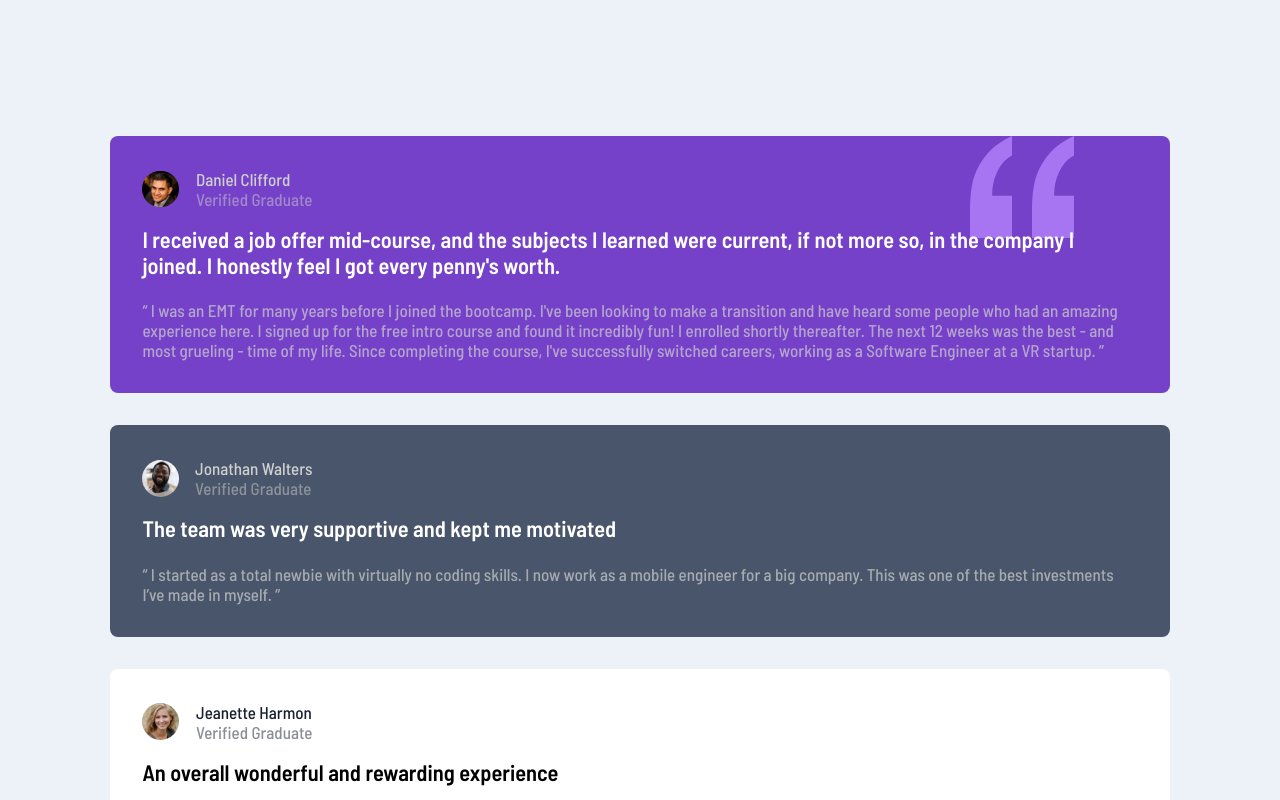
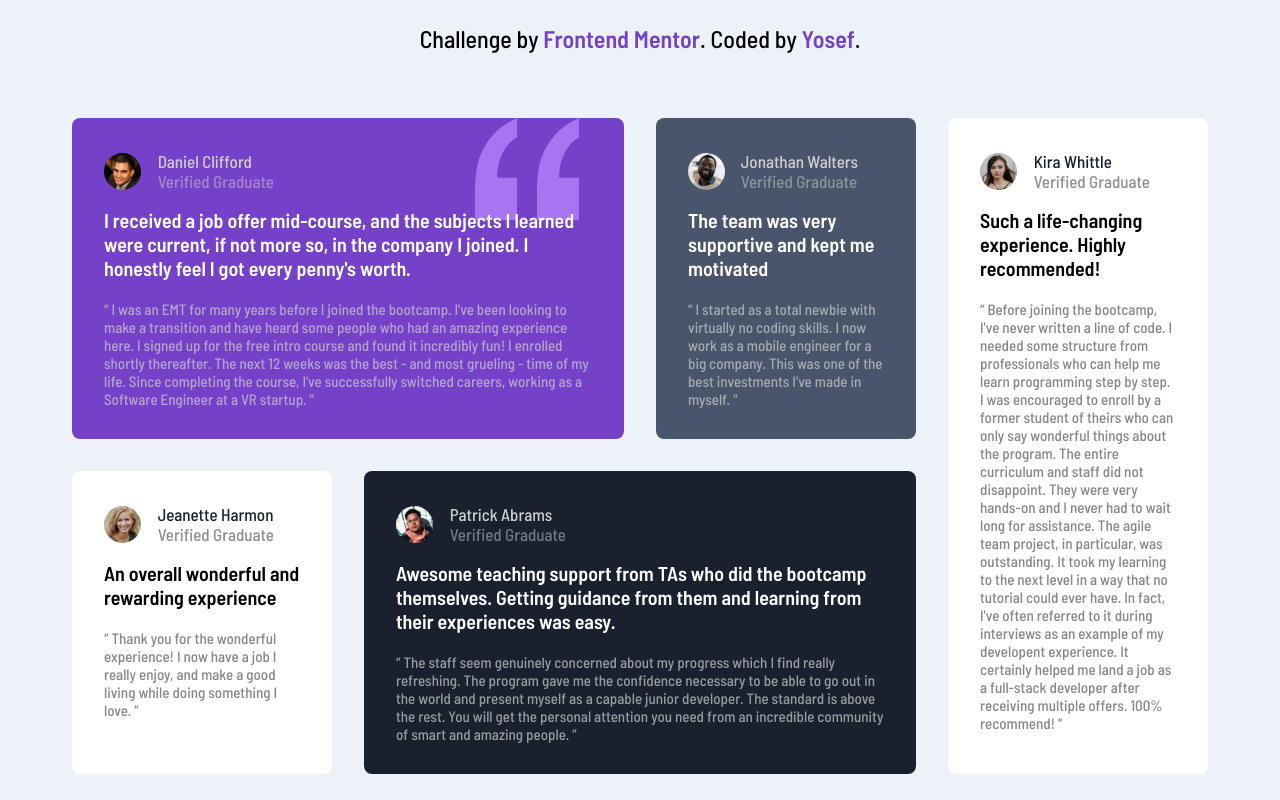
Before and after one commit to Yosity/Testimonials-grid-section, a plain HTML site: page index.html in a window 1280 px wide. Shown: the top 800 px of the page. Drawn offline with Linux system fonts and the light colour scheme.

Commit message:
Uploaded project files

```diff
--- a/index.html
+++ b/index.html
@@ -22,15 +22,6 @@
     <title>Frontend Mentor | [Challenge Name Here]</title>
 
     <!-- Feel free to remove these styles or customise in your own stylesheet 👍 -->
-    <style>
-      .attribution {
-        font-size: 11px;
-        text-align: center;
-      }
-      .attribution a {
-        color: hsl(228, 45%, 44%);
-      }
-    </style>
   </head>
   <body>
     <main class="grid">
@@ -135,12 +126,11 @@
         </p>
       </section>
     </main>
-
     <div class="attribution">
       Challenge by
       <a href="https://www.frontendmentor.io?ref=challenge" target="_blank"
         >Frontend Mentor</a
-      >. Coded by <a href="#">Your Name Here</a>.
+      >. Coded by <a href="#">Yosef</a>.
     </div>
   </body>
 </html>
--- a/style.css
+++ b/style.css
@@ -15,6 +15,33 @@ main {
     min-width: 300px;
 }
 
+@media (min-width : 1000px) {
+
+    body {
+        padding: 3% 5%;
+        display: flex;
+        justify-content: center;
+        align-items: center;
+    }
+    main {
+        grid-template-columns: 1fr 1fr 1fr 1fr;
+        max-width: 90rem;
+    }
+    #card-one ,
+    #card-four{
+        grid-column: span 2;
+    }
+    #card-three {
+        grid-row: 2;
+        grid-column: 1;
+    }
+    #card-five {
+        grid-column: 4;
+        grid-row: 1;
+        grid-row-start: 1;
+        grid-row-end: 3 ;
+    }
+}
 .card {
     border-radius: 0.5rem;
     padding: 1rem 2rem;
@@ -51,6 +78,17 @@ main {
     color: hsl(0, 0%, 81%);
     opacity: 70%;
 }
+@media (min-width : 1000px) {
+
+    .article-header {
+        font-size: 20px;
+    }
+    .article {
+        font-size: 15px;
+    }
+}
+
+
 #card-one .article-header,
 #card-two .article-header,
 #card-four .article-header {
@@ -90,3 +128,20 @@ main {
 .attribution {
     display: none;
 }
+
+@media (min-width: 1000px) {
+    .attribution {
+        display: block;
+        position: absolute;
+        top: 3%;
+        left: 50%;
+        transform: translateX(-50%);
+
+        font-size: 1.5rem;
+    }
+    .attribution a {
+        text-decoration: none;
+        color: hsl(263, 55%, 52%);
+        font-weight: bold;
+    }
+}
```
Also changed, not shown: 1 other file.
